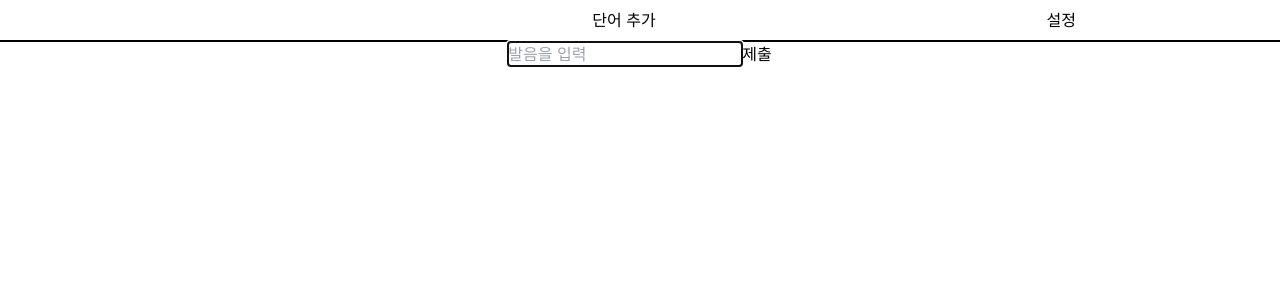
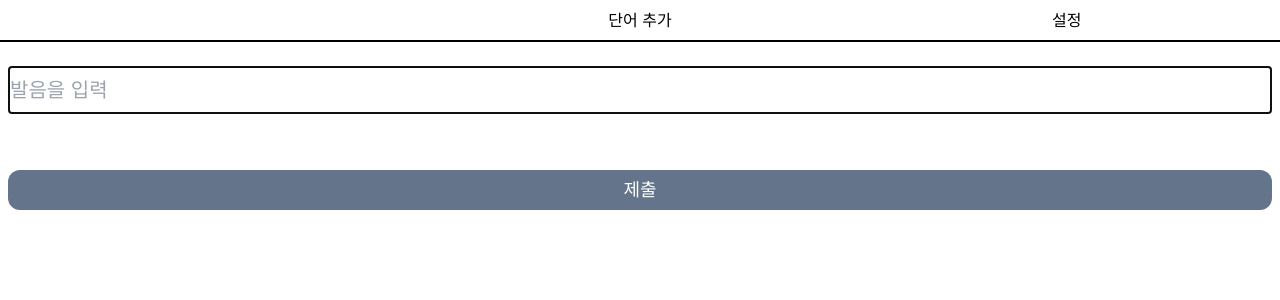
Before and after one commit to chichoon/jlptchoi, a Next.js app: page / in a window 1280 px wide. Shown: the top 300 px of the page. Built offline with nearby package versions, Linux system fonts and the light colour scheme.

Commit message:
style: :lipstick: 입력 폼 스타일 약간

```diff
--- a/src/components/NavBar/index.tsx
+++ b/src/components/NavBar/index.tsx
@@ -40,5 +40,5 @@ export const NavBarButton = ({
 };
 
 export const NavBarSpacer = () => {
-  return <div className="flex-1" />;
+  return <div className="flex-1  px-4 py-2 h-full" />;
 };
--- a/src/components/ShowWords/index.tsx
+++ b/src/components/ShowWords/index.tsx
@@ -48,11 +48,23 @@ export const ShowWords = () => {
   }
 
   return (
-    <form onSubmit={handleSubmit}>
-      <h2>{word?.word}</h2>
-      <input type="text" autoFocus placeholder="발음을 입력" ref={inputRef} />
-      <button type="submit">제출</button>
-      <span>{errorMsg}</span>
+    <form onSubmit={handleSubmit} className="flex flex-col w-full p-2">
+      <h2 className="text-4xl w-full text-center mb-4">{word?.word}</h2>
+      <input
+        type="text"
+        autoFocus
+        placeholder="발음을 입력"
+        ref={inputRef}
+        className="w-full border-2 rounded-sm bg-white text-xl h-12"
+      />
+      <div className="h-10 flex items-center justify-center my-2">
+        <span className="text-red-600">{errorMsg}</span>
+      </div>
+      <button
+        type="submit"
+        className="bg-slate-500 h-10 text-white text-lg rounded-xl transition-transform active:scale-95">
+        제출
+      </button>
     </form>
   );
 };
```
